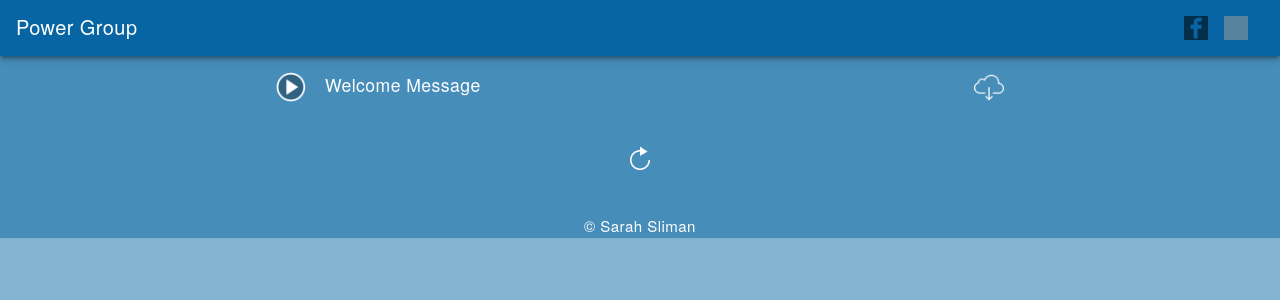
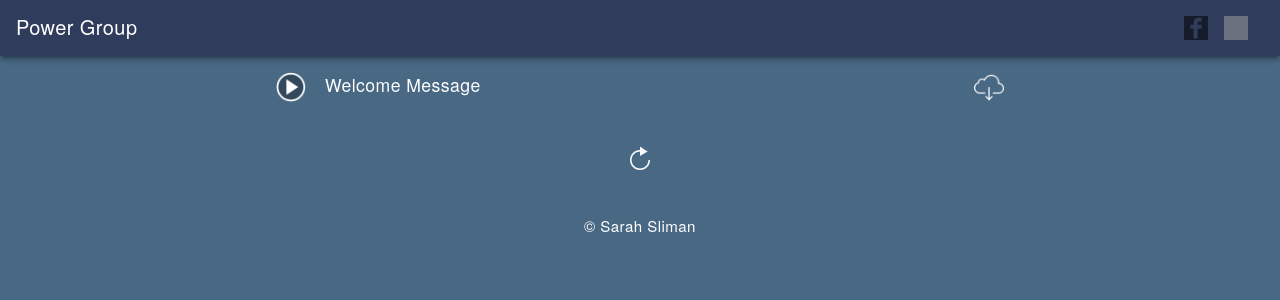
Before and after one commit to jthompson20/health.sarahsliman.com, a PHP site: page / in a window 1280 px wide. Shown: the top 300 px of the page. Run offline with PHP 8.4, Linux system fonts and the light colour scheme; some libraries are stand-ins or nearby versions; grey boxes are pictures that could not be loaded.

Commit message:
updated colors

```diff
--- a/styles/style.css
+++ b/styles/style.css
@@ -17,7 +17,7 @@ audio {
   width: 100%;
   height: 56px;
   color: #FFF;
-  background: #0665a2;
+  background: #2F3C5B; /*#0665a2;*/
   position: fixed;
   font-size: 20px;
   box-shadow: 0 4px 5px 0 rgba(0, 0, 0, 0.14), 0 2px 9px 1px rgba(0, 0, 0, 0.12), 0 4px 2px -2px rgba(0, 0, 0, 0.2);
@@ -113,7 +113,7 @@ audio {
 html,body {
 -webkit-font-smoothing:antialiased;
 -webkit-text-size-adjust:100%;
-background-color:#0665a27d; /*#0665a2;*/
+background-color:#486884;/*#0665a2;*/
 color:#fff;
 font-size:105%;
 font-family:"Oxygen", HelveticaNeue, "Helvetica Neue", Helvetica, Arial, sans-serif;
```
